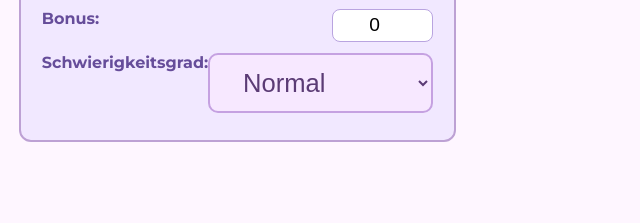
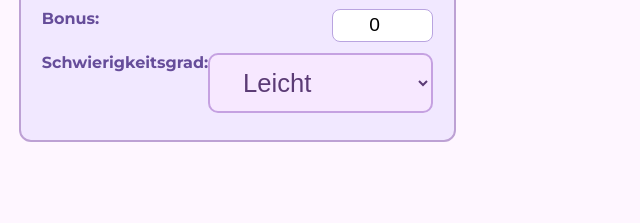
Before and after one commit to wuselwiesel/wuerfelseite, a website: page index.html in a window 1280 px wide. Shown: the part 491-714 px from the top of the page, 543-1183 px from the left. Drawn offline with nearby package versions, Linux system fonts and the light colour scheme; no server answers.

Commit message:
Update index.html
Schwierigkeitsgrade 2

```diff
--- a/index.html
+++ b/index.html
@@ -38,11 +38,11 @@
         <input id="bonus-value" type="number" value="0" />
       </div>
       <div class="input-row">
-        <label for="difficulty-value">Schwierigkeitsgrad:</label>
-        <select id="difficulty-value">
+        <label for="difficulty-select">Schwierigkeitsgrad:</label>
+        <select id="difficulty-select">
           <option value="10">Sehr leicht</option>
-          <option value="15">Leicht</option>
-          <option value="20" selected>Normal</option>
+          <option value="15" selected>Leicht</option>
+          <option value="20">Normal</option>
           <option value="25">Schwer</option>
           <option value="30">Sehr schwer</option>
         </select>
@@ -60,7 +60,9 @@
     <ul id="history" role="list"></ul>
   </section>
 
+  <!-- Socket.IO und Script -->
   <script src="/socket.io/socket.io.js"></script>
-  <script src="script.js"></script>
+  <script type="module" src="/script.js"></script>
+
 </body>
 </html>
```
